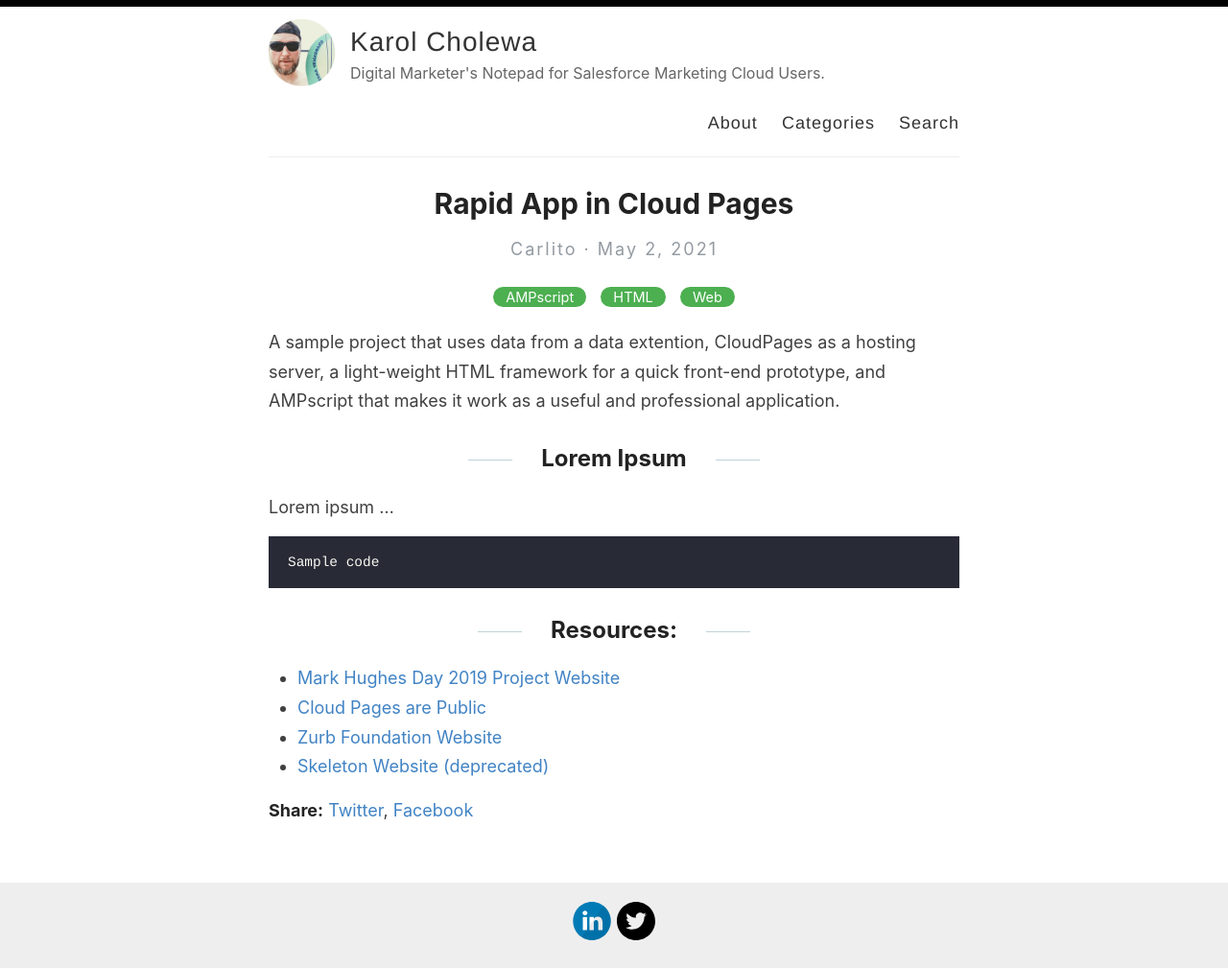
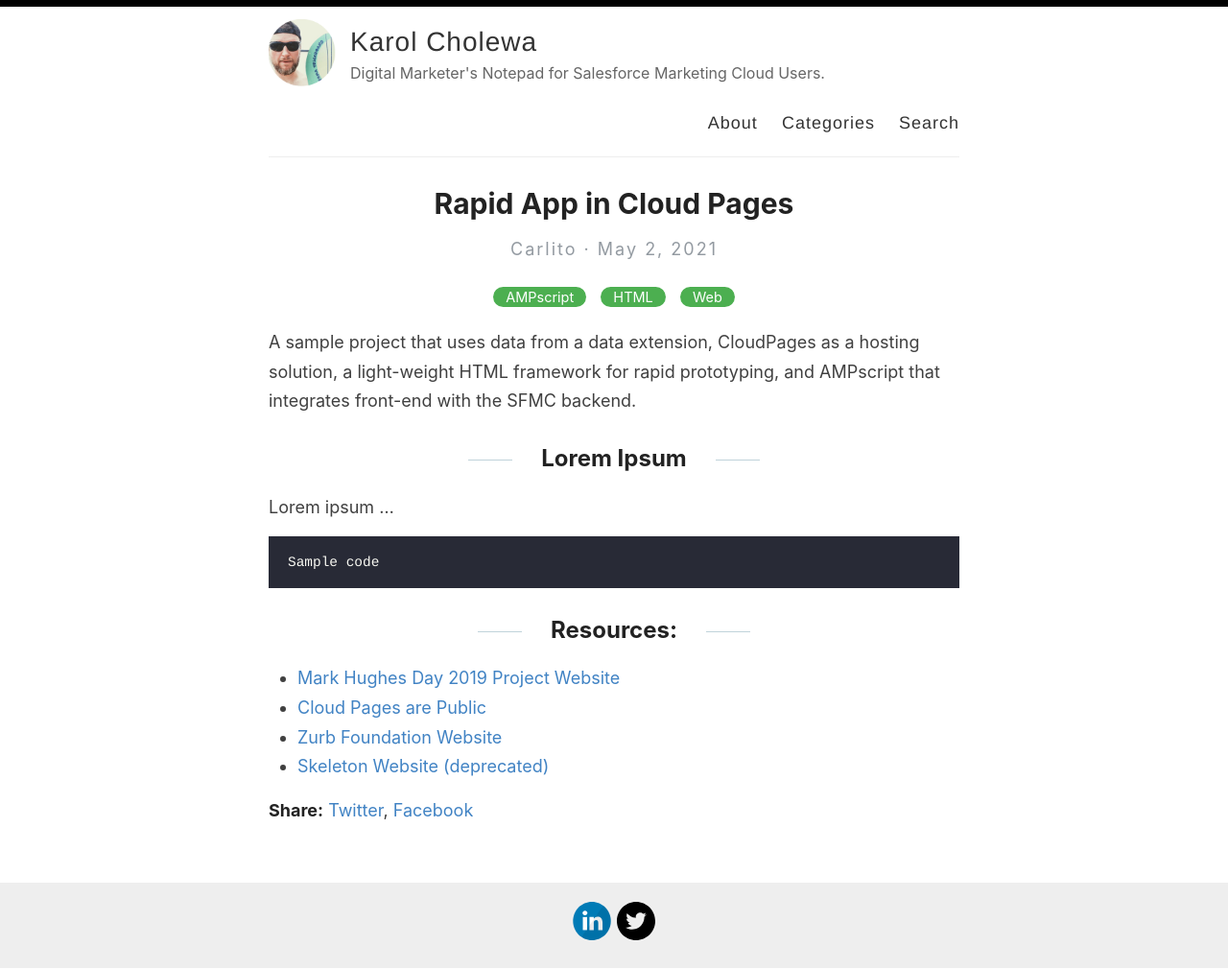
Before and after one commit to karolcholewa/blog, a Jekyll site: the page built from _posts/2021-05-02-rapid-app-in-cloud-pages.md, in a window 1280 px wide. Shown: the whole page at 96% size. Built offline with Jekyll 4.4.1, drawn with Linux system fonts in a browser that asks for light colours.

Commit message:
Post updated and complete

```diff
--- a/_posts/2021-05-02-rapid-app-in-cloud-pages.md
+++ b/_posts/2021-05-02-rapid-app-in-cloud-pages.md
@@ -4,7 +4,7 @@ title: "Rapid App in Cloud Pages"
 categories: [AMPscript, HTML, Web]
 ---
 
-A sample project that uses data from a data extention, CloudPages as a hosting server, a light-weight HTML framework for a quick front-end prototype, and AMPscript that makes it work as a useful and professional application.
+A sample project that uses data from a data extension, CloudPages as a hosting solution, a light-weight HTML framework for rapid prototyping, and AMPscript that integrates front-end with the SFMC backend.
 
 ## Lorem Ipsum
 Lorem ipsum ...
```
